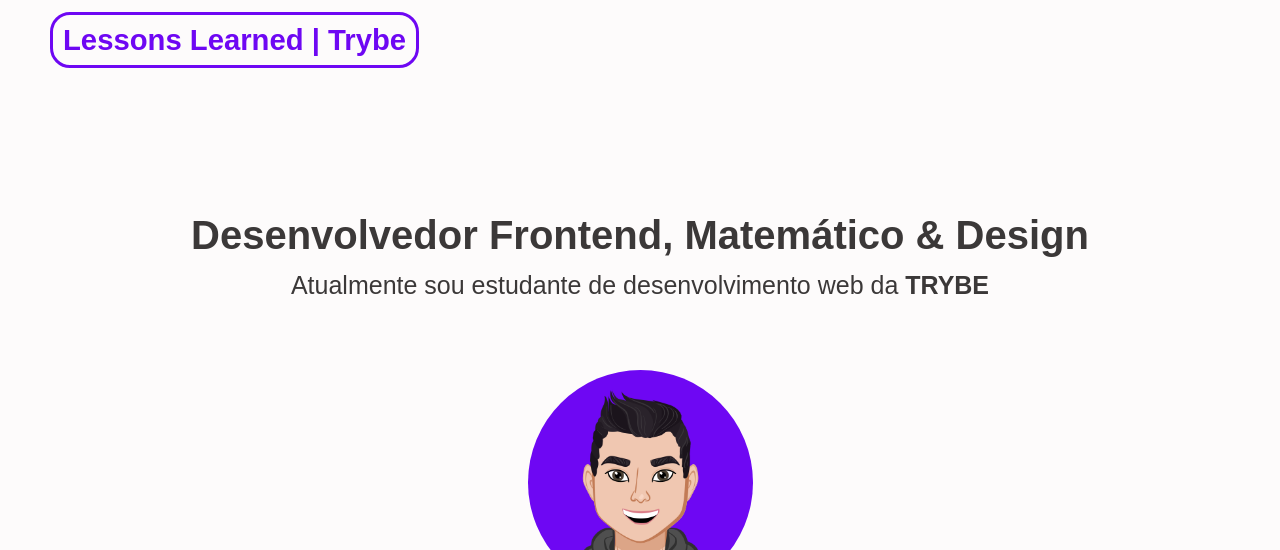
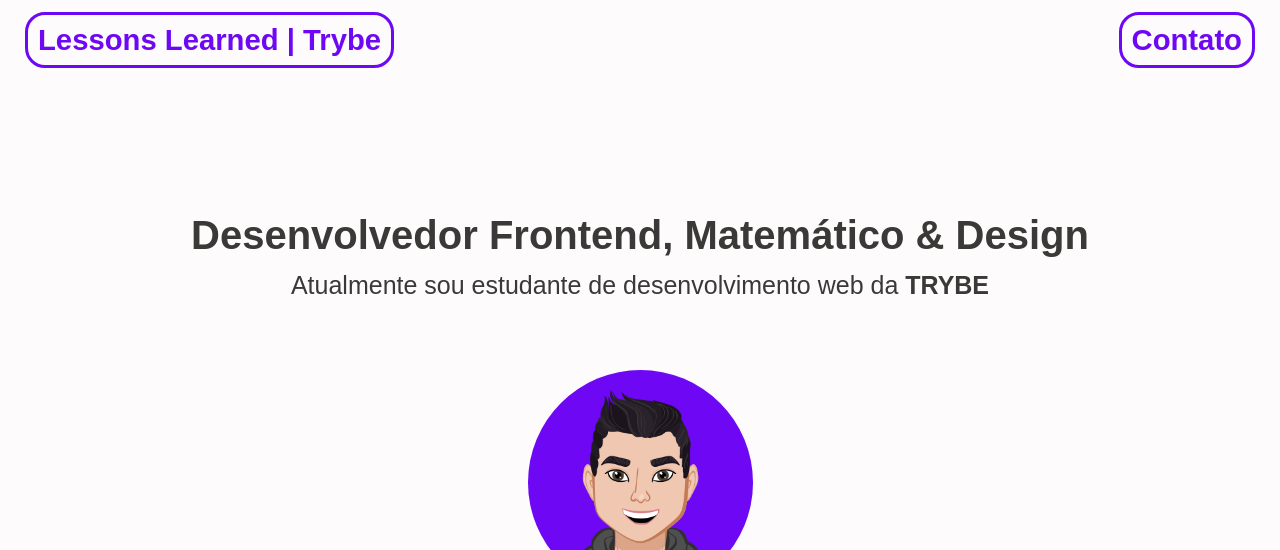
Before and after one commit to svsfilho/portifolio, a plain HTML site: page index.html in a window 1280 px wide. Shown: the top 550 px of the page. Drawn offline with Linux system fonts and the light colour scheme.

Commit message:
Mais algumas estilizaçoes

```diff
--- a/index.html
+++ b/index.html
@@ -16,6 +16,7 @@
     <header id="cabecalho">
         <nav class="fixo">
             <h3 id="titulo">Lessons Learned | Trybe</h3>
+            <a href="https://github.com/svsfilho" target="_blank"><h3 id="contato">Contato</h3></a>
         </nav>
         <section class="apresentacao">
             <h1>Desenvolvedor Frontend, Matemático & Design</h1>
@@ -66,7 +67,8 @@
                 <li>Internet</li><br>
                 <li><strong>Bloco 3</strong></li>
                 <li>Introdução à HTML</li>
-                <li>Introdução à CSS</li>
+                <li>Introdução à CSS</li><br>
+                <li></li><br><br><br><br><br><br><br><br><br><br><br><br>
             </ol>
         </div>
         <div class="parte4" id="tabela">
@@ -126,7 +128,7 @@
                 <li>Gerenciamento de estado com Redux</li>
                 <li>Context API e React Hooks</li><br>
                 <li><strong>BackEnd</strong></li><br>
-                <li><strong>Ciência da Computação</strong></li>
+                <li id="ultima-linha"><span>Ciência da Computação</span></li>
 
             </ul>
         </div>
--- a/style.css
+++ b/style.css
@@ -1,7 +1,6 @@
 * {
     margin: 0;
     padding: 0;
-    /* border: 2px solid red; */
 }
 
 body {
@@ -19,23 +18,33 @@ h1 {
 
 .fixo {
     display: flex;
-    justify-content: start;
-    padding-left: 50px;
+    justify-content: space-between;
     align-items: center;
     height: 80px;
     width: 100%;
     position: fixed;
     color: #6E07F3;
     background-color: rgb(253, 251, 251);
-    /* border: 2px solid red; */
 }
 
 #titulo {
     border: 3px solid #6E07F3;
     padding: 10px;
+    margin-left: 25px;
     border-radius: 20px;
 }
 
+#contato {
+    border: 3px solid #6E07F3;
+    padding: 10px;
+    border-radius: 20px;
+    margin-right: 25px;
+}
+
+a {
+    text-decoration: none;
+    color: #6E07F3;
+}
 
 
 .foto {
@@ -50,9 +59,6 @@ h1 {
     margin-left: auto;
     margin-right: auto;
     background-color: #6E07F3;
-    /* background-color: #136751; */
-    /* background-color: #33658A; */
-    /* border: 2px solid red; */
 }
 
 .apresentacao {
@@ -61,12 +67,10 @@ h1 {
     padding-top: 210px;
     line-height: 50px;
     text-align: center;
-    /* border: 2px solid red; */ */
 }
 
 .imagem-dev {
     text-align: center;
-    /* border: 2px solid red; */
     position: relative;
 }
 
@@ -78,7 +82,6 @@ h1 {
 }
 
 main {
-    /* border: 2px solid red; */
     text-align: center;
 }
 
@@ -86,15 +89,16 @@ main {
     display: flex;
     justify-content: space-around;
     padding: 50px 50px 100px;
-    /* border: 2px solid red; */
     margin-left: 120px;
     margin-right: 120px;
     position: relative;
     top: -150px;
-    /* background-color: rgb(253, 251, 251); */
-    background-color: #FFFF;
+    background-color:rgb(253, 251, 251);
     border-radius: 30px;
-    /* color: rgb(253, 251, 251); */
+}
+
+.conteudo img {
+    border-radius: 50%;
 }
 
 ol, ul {
@@ -108,15 +112,12 @@ ol, ul {
 
     width: 25%;
     height: 60%;
-    /* margin-left: 20px; */
     border-left: 1px solid #6E07F3;
     border-right: 1px solid #6E07F3;
 }
 
 table, tr, td, th{
-    /* border:#000 solid 1px; */
     color: #3B3838;
-    /* width: 30%; */
     margin-top: 50px;
     margin-left: auto;
     margin-right: auto;
@@ -133,7 +134,6 @@ table img {
     width: 100%;
     display: flex;
     justify-content: center;
-    /* background-color: #6E07F3; */
     background-color: #136751;
     background-color: #33658A;
     background-color: #6E07F3;
@@ -168,8 +168,6 @@ footer {
     justify-content: center;
     height: 80px;
     background-color: #6E07F3;
-    /* background-color: #136751; */
-    /* background-color: #33658A */
 }
 
 #direitos {
@@ -182,3 +180,7 @@ footer {
     border-radius: 10px;
     color: rgb(253, 251, 251);
 }
+
+#ultima-linha {
+    padding-bottom: 175px;
+}
```
